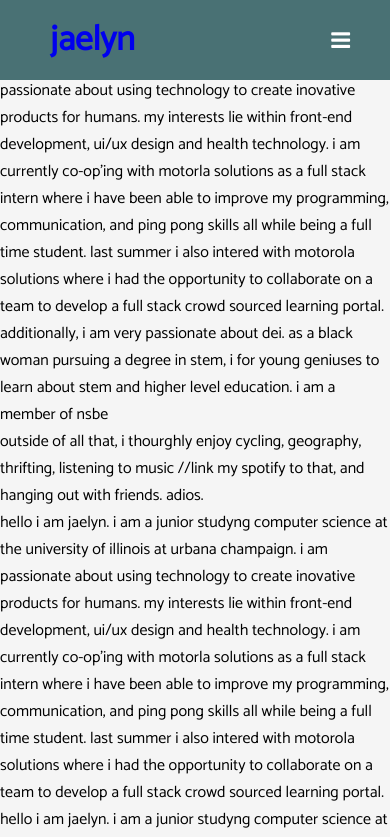
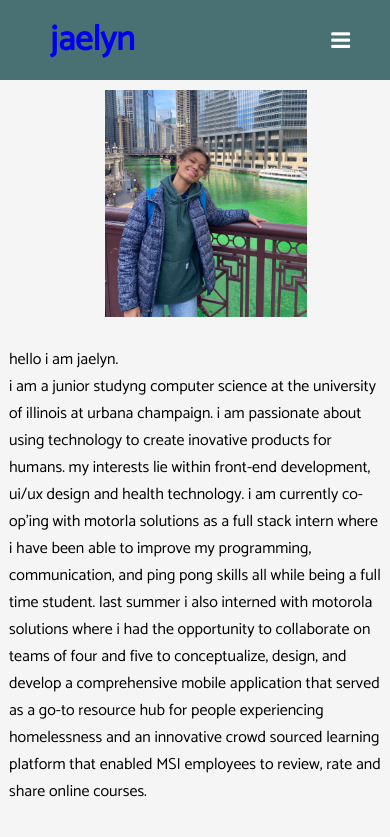
Before and after one commit to jaemevans/jaemevans.github.io, a React (Create React App) app: page /about in a window 390 px wide. Shown: the top 837 px of the page. Built offline with nearby package versions, Linux system fonts and the light colour scheme; a web font is replaced by a local one.

Commit message:
almost done its 5am tho oops

```diff
--- a/src/Components/About.css
+++ b/src/Components/About.css
@@ -1,26 +1,86 @@
 * {
-    font-family: 'Catamaran', sans-serif;
+  font-family: "Catamaran", sans-serif;
 }
 
-
-.all {
-    width: 100%;
-    /* height: 7090px; */
-    /* background-color: darkmagenta; */
-    color: black;
-    margin-top: 6%;
-    font-family: 'Catamaran', sans-serif;}
+.bothwrap {
+  display: grid;
+  grid-template-columns: 1fr 1fr;
+  grid-gap: 20px;
+}
+.aboutwrap {
+  /* width: 100%; */
+  /* height: 7090px; */
+  /* background-color: darkmagenta; */
+  color: black;
+  margin-top: 90px;
 
 
+  font-family: "Catamaran", sans-serif;
+  padding-right: 9px;
+  padding-left: 9px;
+}
+.riverpic {
+  width: 59%;
+  height: 100%;
+  position: fixed;
+  padding-right: 5px;
+
+}
 
 @media screen and (max-width: 992px) {
+    .bothwrap {
+        display: flex;
+        flex-direction: column;
+      }
+      .aboutwrap {
+        /* width: 100%; */
+        /* height: 7090px; */
+        /* background-color: darkmagenta; */
+        color: black;
 
+        font-family: "Catamaran", sans-serif;
+        padding-right: 9px;
+        padding-left: 9px;
+        order: 2;
+        margin-top: 0px;
+      }
+      .riverpic {
+        width: 80%;
+        height: 80%;
+        order: 1;
+        justify-self: center;
+        padding-left: 27%;
+        position: relative;
+        margin-top: 90px;
+
+      }
 
 }
 
 @media screen and (max-width: 600px) {
+    .bothwrap {
+    display: flex;
+    flex-direction: column;
+  }
+  .aboutwrap {
+    /* width: 100%; */
+    /* height: 7090px; */
+    /* background-color: darkmagenta; */
+    color: black;
 
+    font-family: "Catamaran", sans-serif;
+    padding-right: 9px;
+    padding-left: 9px;
+    order: 2;
+    margin-top: 0px;
+  }
+  .riverpic {
+    width: 80%;
+    height: 80%;
+    order: 1;
+    justify-self: center;
+    padding-left: 27%;
+    position: relative;
 
-
-
+  }
 }
--- a/src/Components/About.js
+++ b/src/Components/About.js
@@ -1,92 +1,64 @@
 import "./About.css";
 import React from "react";
 
-
 function About() {
   return (
-    <div>
-      <div className="all">
+    <div className="bothwrap">
+      <div className="aboutwrap">
         <p>
-          hello i am jaelyn. i am a junior studyng computer science at the
-          university of illinois at urbana champaign. i am passionate about
+          <p>hello i am jaelyn.</p> i am a junior studyng computer science at
+          the university of illinois at urbana champaign. i am passionate about
           using technology to create inovative products for humans. my interests
           lie within front-end development, ui/ux design and health technology.
           i am currently co-op'ing with motorla solutions as a full stack intern
           where i have been able to improve my programming, communication, and
           ping pong skills all while being a full time student. last summer i
-          also intered with motorola solutions where i had the opportunity to
-          collaborate on a team to develop a full stack crowd sourced learning
-          portal.
+          also interned with motorola solutions where i had the opportunity to
+          collaborate on teams of four and five to conceptualize, design, and
+          develop a comprehensive mobile application that served as a go-to
+          resource hub for people experiencing homelessness and an innovative
+          crowd sourced learning platform that enabled MSI employees to review,
+          rate and share online courses.
+          <br></br>
+          <br></br>
           <br></br>
           additionally, i am very passionate about dei. as a black woman
-          pursuing a degree in stem, i for young geniuses to learn about stem
-          and higher level education. i am a member of nsbe
+          pursuing a degree in stem, i am passionate about promoting diversity,
+          equity, and inclusion in the field. through my experiences in the
+          industry and in academia, i have come to realize the importance of
+          outreach work in educating future generations of underrepresented
+          students. i aspire to empower young geniuses to find passion stem and
+          pursue higher level education. i am a member of uiuc's national
+          society of black engineers (NSBE) chapter where i actively participate
+          on their high school visitation comitee to plan events for prospective
+          students interested in engineering at UIUC. i aslo volunteer with a
+          program here at illinois called WYSE, which strives to overcome
+          opportunity gaps by providing students from historically excluded
+          populations with opportunities to experience success and to see
+          themselves as future engineers. through WYSE i have been able to
+          champion the next generation of underrepresented STEM leaders in K-12
+          by providing immersive, hands-on mentorship and cultivating a passion
+          for innovation and discovery. upon graduation, i plan to continue my
+          outreach work by creating my own stem outreach/afterschool program for innercity
+          kids from chicago, a place i hold close to my heart.
+          <br></br>
+          <br></br>
           <br></br>
           outside of all that, i thourghly enjoy cycling, geography, thrifting,
-          listening to music //link my spotify to that, and hanging out with friends.
-          adios.
+          listening to music, and hanging out with friends. check out below to
+          see what im currently up to.
+          <br></br>
+          <br></br>
+          <br></br>
+          🎧: Kill Bill by SZA   {" "}
+          📚: Scar Tissue by Anthony Kiedis   {" "}
+          🎥: Wizards of Waverly Place (lol)
         </p>
-        hello i am jaelyn. i am a junior studyng computer science at the
-          university of illinois at urbana champaign. i am passionate about
-          using technology to create inovative products for humans. my interests
-          lie within front-end development, ui/ux design and health technology.
-          i am currently co-op'ing with motorla solutions as a full stack intern
-          where i have been able to improve my programming, communication, and
-          ping pong skills all while being a full time student. last summer i
-          also intered with motorola solutions where i had the opportunity to
-          collaborate on a team to develop a full stack crowd sourced learning
-          portal.
-          hello i am jaelyn. i am a junior studyng computer science at the
-          university of illinois at urbana champaign. i am passionate about
-          using technology to create inovative products for humans. my interests
-          lie within front-end development, ui/ux design and health technology.
-          i am currently co-op'ing with motorla solutions as a full stack intern
-          where i have been able to improve my programming, communication, and
-          ping pong skills all while being a full time student. last summer i
-          also intered with motorola solutions where i had the opportunity to
-          collaborate on a team to develop a full stack crowd sourced learning
-          portal.
-          hello i am jaelyn. i am a junior studyng computer science at the
-          university of illinois at urbana champaign. i am passionate about
-          using technology to create inovative products for humans. my interests
-          lie within front-end development, ui/ux design and health technology.
-          i am currently co-op'ing with motorla solutions as a full stack intern
-          where i have been able to improve my programming, communication, and
-          ping pong skills all while being a full time student. last summer i
-          also intered with motorola solutions where i had the opportunity to
-          collaborate on a team to develop a full stack crowd sourced learning
-          portal.
-          hello i am jaelyn. i am a junior studyng computer science at the
-          university of illinois at urbana champaign. i am passionate about
-          using technology to create inovative products for humans. my interests
-          lie within front-end development, ui/ux design and health technology.
-          i am currently co-op'ing with motorla solutions as a full stack intern
-          where i have been able to improve my programming, communication, and
-          ping pong skills all while being a full time student. last summer i
-          also intered with motorola solutions where i had the opportunity to
-          collaborate on a team to develop a full stack crowd sourced learning
-          portal.
-          hello i am jaelyn. i am a junior studyng computer science at the
-          university of illinois at urbana champaign. i am passionate about
-          using technology to create inovative products for humans. my interests
-          lie within front-end development, ui/ux design and health technology.
-          i am currently co-op'ing with motorla solutions as a full stack intern
-          where i have been able to improve my programming, communication, and
-          ping pong skills all while being a full time student. last summer i
-          also intered with motorola solutions where i had the opportunity to
-          collaborate on a team to develop a full stack crowd sourced learning
-          portal.
-          hello i am jaelyn. i am a junior studyng computer science at the
-          university of illinois at urbana champaign. i am passionate about
-          using technology to create inovative products for humans. my interests
-          lie within front-end development, ui/ux design and health technology.
-          i am currently co-op'ing with motorla solutions as a full stack intern
-          where i have been able to improve my programming, communication, and
-          ping pong skills all while being a full time student. last summer i
-          also intered with motorola solutions where i had the opportunity to
-          collaborate on a team to develop a full stack crowd sourced learning
-          portal.
 
+      </div>
+      <div>
+        {" "}
+        <img src="images/profpic.jpeg" alt="bytheriver" className="riverpic" />
       </div>
     </div>
   );
--- a/src/Components/Projects.js
+++ b/src/Components/Projects.js
@@ -15,28 +15,8 @@ function Projects() {
         weblink="https://github.com/jaemevans/jaemevans.github.io"
         image="images/personalsite.png"
         title="personal website"
-        description="my personal website created from scratch using React and Figma and deployed using Github pages."
+        description="my personal website developed from scratch using React, designed in Figma and deployed using Github pages."
       />
-       {/* <Card
-        image="images/scubasteve.jpeg"
-        title="personal website"
-        description="my personal website"
-      />
-       <Card
-        image="images/soccer_field.jpeg"
-        title="personal website"
-        description="my personal website"
-      />
-       <Card
-        image="images/personalsite.png"
-        title="personal website"
-        description="my personal website"
-      />
-       <Card
-        image="images/personalsite.png"
-        title="personal website"
-        description="my personal website"
-      /> */}
     </div>
     </div>
 
```
Also changed, not shown: src/Components/Contact.css (+120 -14 lines), src/Components/Contact.js (+20 -7 lines).
